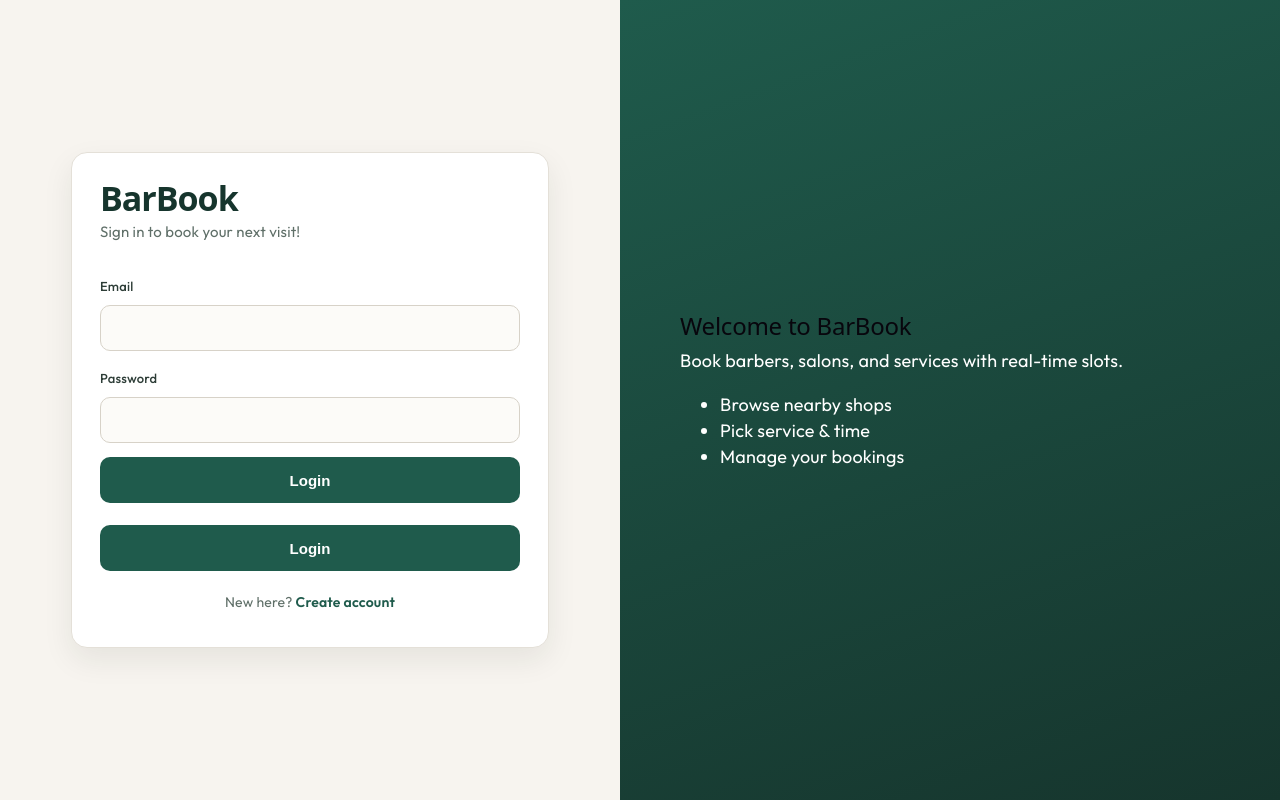
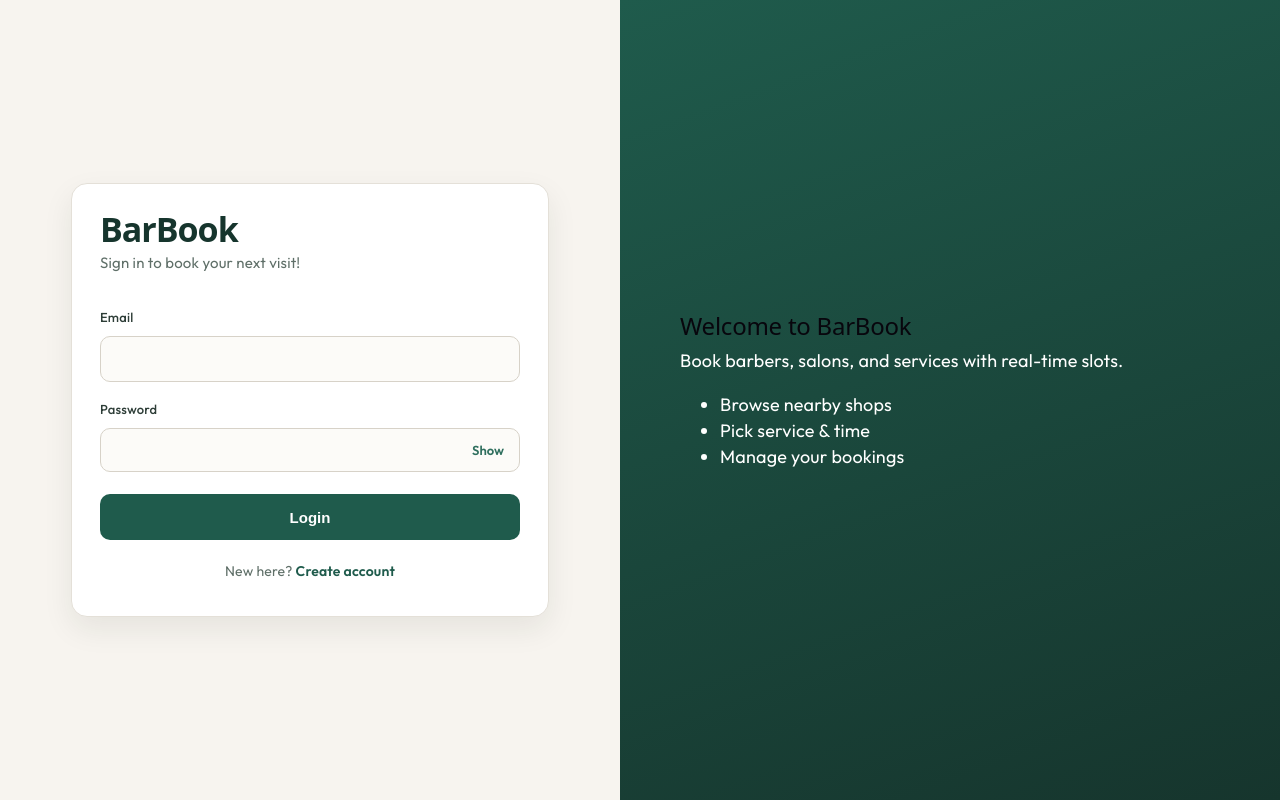
Before and after one commit to FahimFoysalEmon/booking-service, a React (Vite) app in the folder frontend/slot-booking-frontend/: page /login in a window 1280 px wide. Built offline with nearby package versions, Linux system fonts and the light colour scheme.

Commit message:
show password toggle added

```diff
--- a/frontend/slot-booking-frontend/src/pages/LoginPage.jsx
+++ b/frontend/slot-booking-frontend/src/pages/LoginPage.jsx
@@ -54,14 +54,20 @@ export default function LoginPage() {
               </div>
               <div className="auth-field">
                 <label>Password</label>
+                <div className="auth-password-wrap">
                   <input
                     type={showPassword ? "text" : "password"}
                     value={password}
                     onChange={(e) => setPassword(e.target.value)}
                   />
-                <button className="auth-submit" type="button"
+                  <button className="auth-eye" type="button"
                     onClick={() => setShowPassword(!showPassword)}
-                >Login</button>
+                  >
+                    {showPassword ? "Hide" : "Show"}
+                  </button>
+
+                </div>
+
               </div>
               <button className="auth-submit" type="submit">Login</button>
             </form>
--- a/frontend/slot-booking-frontend/src/styles/auth.css
+++ b/frontend/slot-booking-frontend/src/styles/auth.css
@@ -52,6 +52,33 @@
   .auth-right {
     display: none; /* or show below form */
   }
+}
+
+
+.auth-password-wrap {
+  position: relative;
+}
+
+.auth-password-wrap input {
+  width: 100%;
+  padding-right: 64px; /* space so text doesn't sit under the button */
+  box-sizing: border-box;
+}
+
+.auth-eye {
+  position: absolute;
+  right: 8px;
+  top: 50%;
+  transform: translateY(-50%);
+  height: 28px;
+  padding: 0 8px;
+  border: none;
+  background: transparent;
+  color: #2f6f5e;
+  cursor: pointer;
+  font: inherit;
+  font-size: 13px;
+  font-weight: 600;
 }
 
 .auth-card {
```
Lines whose indentation alone changed are shown as unchanged.
